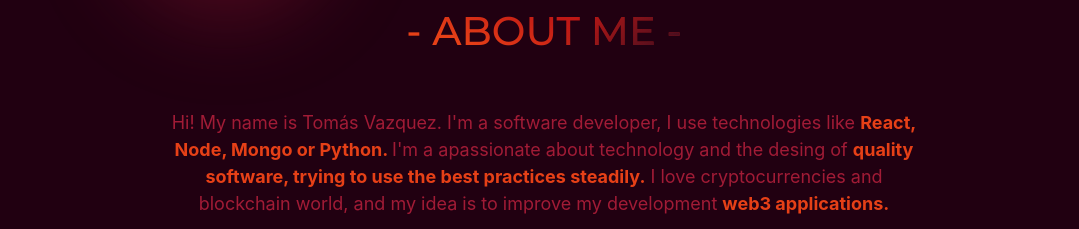
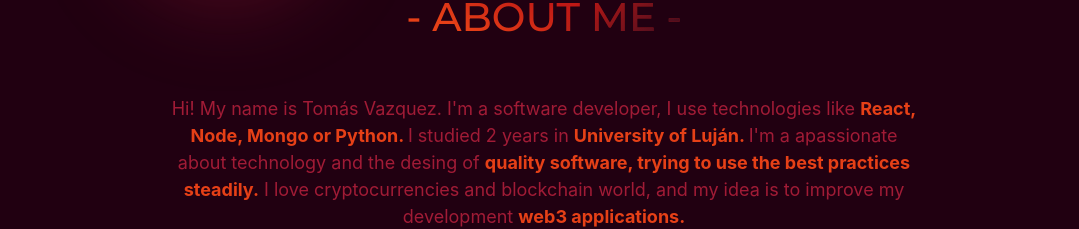
Before and after one commit to vazqueztomas/portfolio, a React (Create React App) app: page / in a window 1280 px wide. Shown: the part 1059-1288 px from the top of the page, without its empty margins (96-1175 px from the left). Built offline with nearby package versions, Linux system fonts and the light colour scheme.

Commit message:
add university

```diff
--- a/src/components/Descripcion.js
+++ b/src/components/Descripcion.js
@@ -97,7 +97,8 @@
               <Text fontSize={['sm', 'lg']} color={'#A11B36'}>
                 Hi! My name is Tomás Vazquez. I'm a software developer, I use
                 technologies like{' '}
-                <TextOrange>React, Node, Mongo or Python. </TextOrange>
+                <TextOrange>React, Node, Mongo or Python. </TextOrange>I studied
+                2 years in <TextOrange>University of Luján. </TextOrange>
                 I'm a apassionate about technology and the desing of{' '}
                 <TextOrange>
                   {' '}
```
